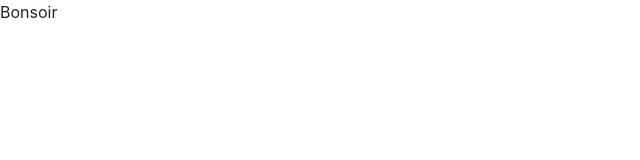
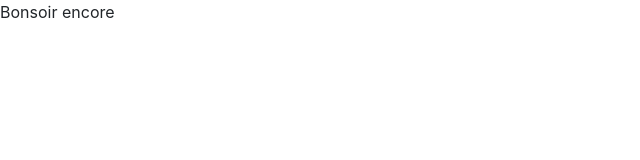
Before and after one commit to sebranly/manille-demo, a React (Create React App) app: page / in a window 1280 px wide. Shown: the top 160 px of the page, without its empty margins (0-640 px from the left). Built offline with nearby package versions, Linux system fonts and the light colour scheme.

Commit message:
feat: push second dummy commit

```diff
--- a/src/App.tsx
+++ b/src/App.tsx
@@ -42,7 +42,7 @@ const App = () => {
         <title>Manille Demo</title>
         <link rel="canonical" href="https://sebranly.github.io/manille-demo" />
       </Helmet>
-      <div>Bonsoir</div>
+      <div>Bonsoir encore</div>
     </HelmetProvider>
   );
 };
```
